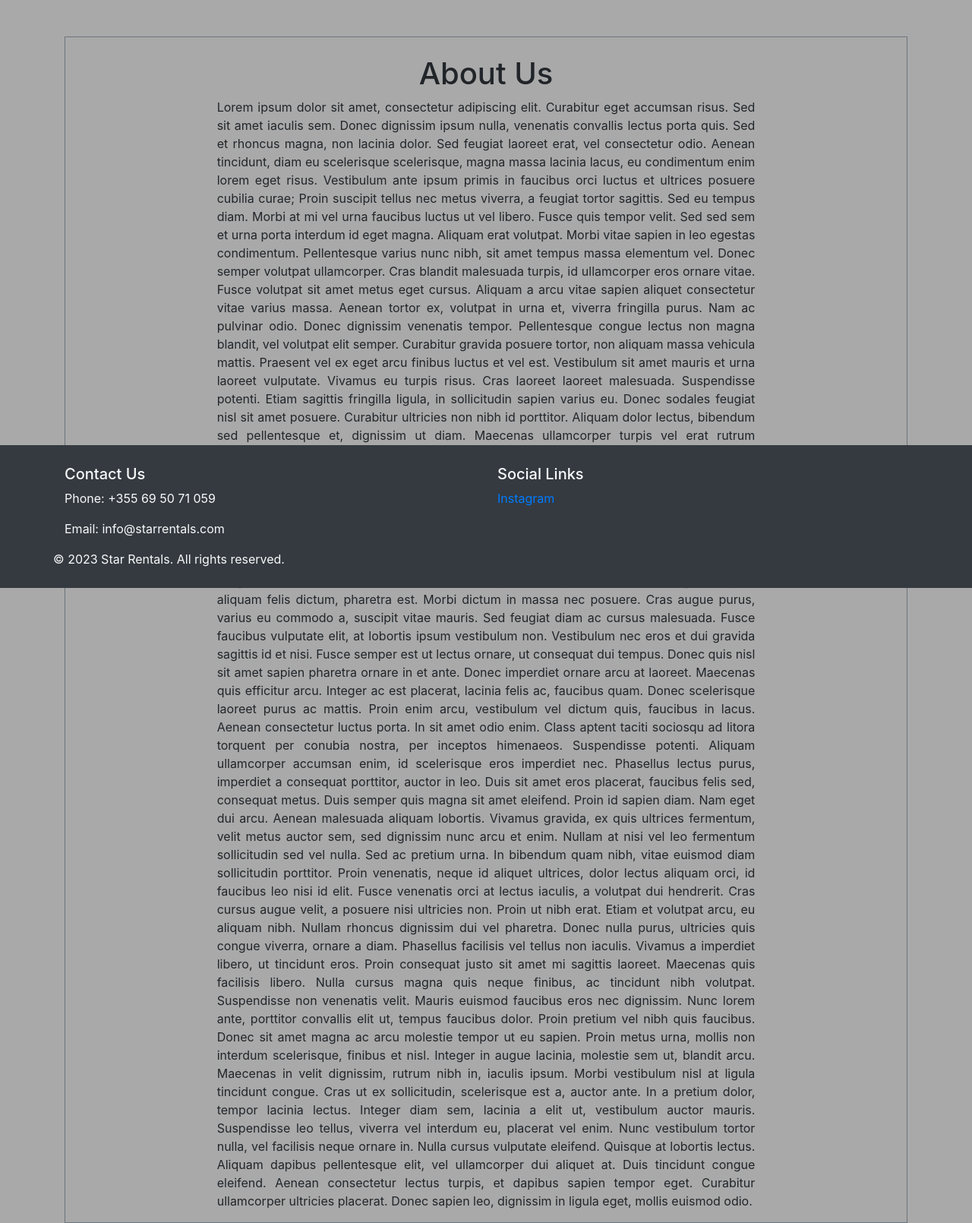
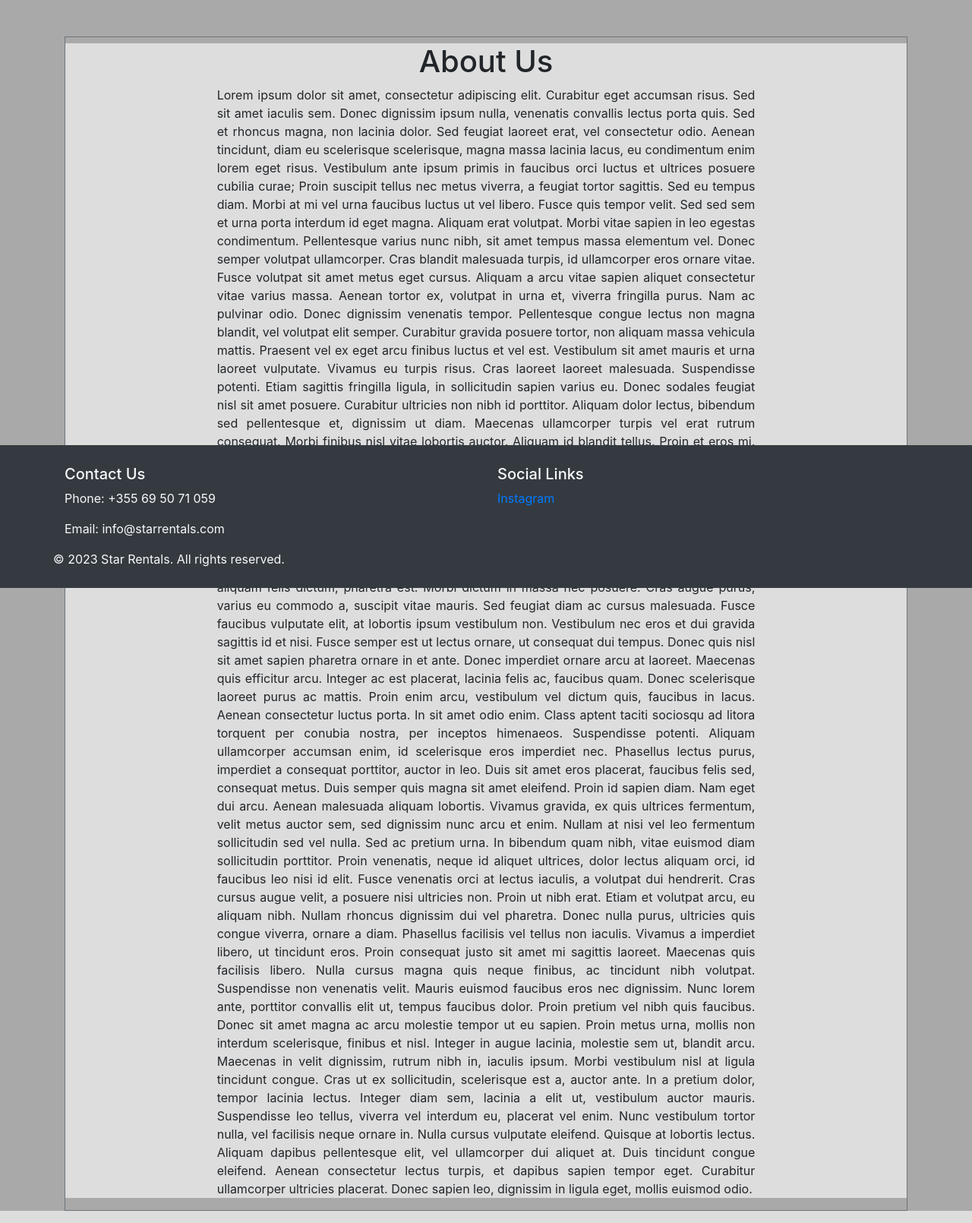
Before and after one commit to TediMihali/StarRentalCode, a Django app: template car_rental_project/rental/templates/about_us.html in a window 1280 px wide. Shown: the part 76-1686 px from the top of the page at 76% size. Run offline with Django 3.2, Linux system fonts and the light colour scheme; the template is opened without the code that fills it, so the values that code supplies are empty; some libraries are stand-ins or nearby versions.

Commit message:
Fixed some bugs

```diff
--- a/car_rental_project/rental/templates/about_us.html
+++ b/car_rental_project/rental/templates/about_us.html
@@ -3,8 +3,8 @@
 {% block content %}
 <div class="container mt-20">
     <div class="border border-secondary mt-5">
-    <div class="justify-content-md-center ">
-        <h1 class="fw-bold mt-4 mb-6 text-center"> About Us</h1>
+    <div class="justify-content-md-center " style="background-color:#DDDDDD">
+        <h1 class="fw-bold mt-2 mb-6 text-center"> About Us</h1>
         <p class="col-8 mx-auto text-justify mt-8 mb-8">Lorem ipsum dolor sit amet, consectetur adipiscing elit. Curabitur eget accumsan risus. Sed sit amet iaculis sem. Donec dignissim ipsum nulla, venenatis convallis lectus porta quis. Sed et rhoncus magna, non lacinia dolor. Sed feugiat laoreet erat, vel consectetur odio. Aenean tincidunt, diam eu scelerisque scelerisque, magna massa lacinia lacus, eu condimentum enim lorem eget risus. Vestibulum ante ipsum primis in faucibus orci luctus et ultrices posuere cubilia curae; Proin suscipit tellus nec metus viverra, a feugiat tortor sagittis.
 
             Sed eu tempus diam. Morbi at mi vel urna faucibus luctus ut vel libero. Fusce quis tempor velit. Sed sed sem et urna porta interdum id eget magna. Aliquam erat volutpat. Morbi vitae sapien in leo egestas condimentum. Pellentesque varius nunc nibh, sit amet tempus massa elementum vel. Donec semper volutpat ullamcorper. Cras blandit malesuada turpis, id ullamcorper eros ornare vitae. Fusce volutpat sit amet metus eget cursus. Aliquam a arcu vitae sapien aliquet consectetur vitae varius massa.
--- a/car_rental_project/rental/templates/auto_listing.html
+++ b/car_rental_project/rental/templates/auto_listing.html
@@ -20,8 +20,8 @@
 <div class="container mt-4">
     <div class="row justify-content-md-center">
         {% for car in car_list %}
-            <div class="col-md-12 mb-4 container_car justify-content-center" style="padding:20px">
-                <div class="border border-secondary rounded">
+            <div class="col-md-10 mb-4 container_car justify-content-center" style="padding:20px">
+                <div class="border border-secondary rounded" style="background-color:#DDDDDD">
                     <div class="row">
                         <div class="col-md-5 m-3">
                             <h3>{{ car.brand }} - {{ car.model }}</h3>
--- a/car_rental_project/rental/templates/rent_success.html
+++ b/car_rental_project/rental/templates/rent_success.html
@@ -2,7 +2,7 @@
 
 {% block content %}
     <div class="container-fluid mt-5 d-flex justify-content-center align-items-center" style="min-height: 70vh;">
-        <div class="text-center p-4 shadow" style="background-color: #f8f9fa; border-radius: 10px;">
+        <div class="text-center p-4 shadow" style="background-color: #DDDDDD; border-radius: 10px;">
             <h1 class="display-4 mb-4">Success</h1>
             <a href="{% url 'rental:home' %}" class="btn btn-primary btn-lg">Continue</a>
         </div>
```
Also changed, not shown: car_rental_project/db.sqlite3.
